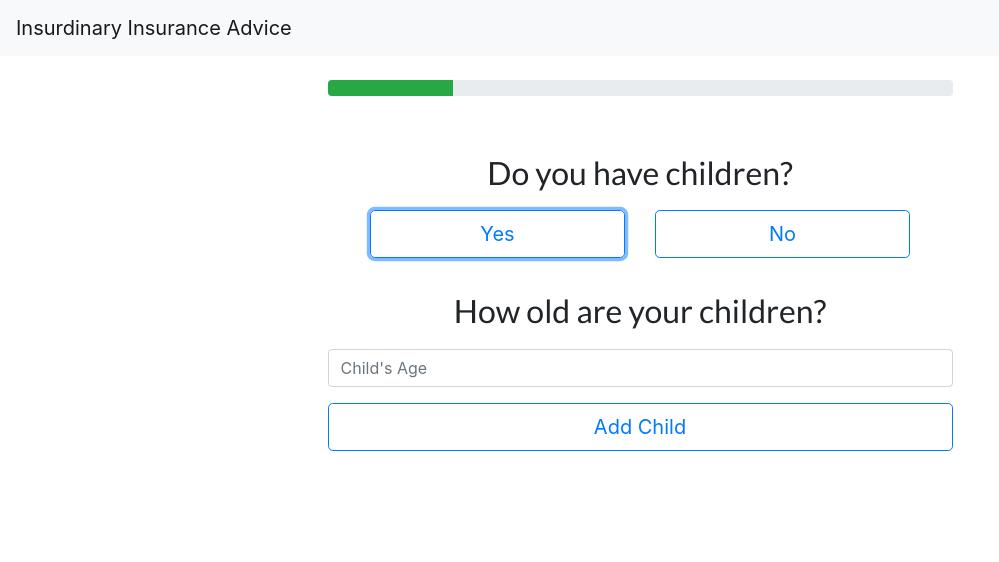
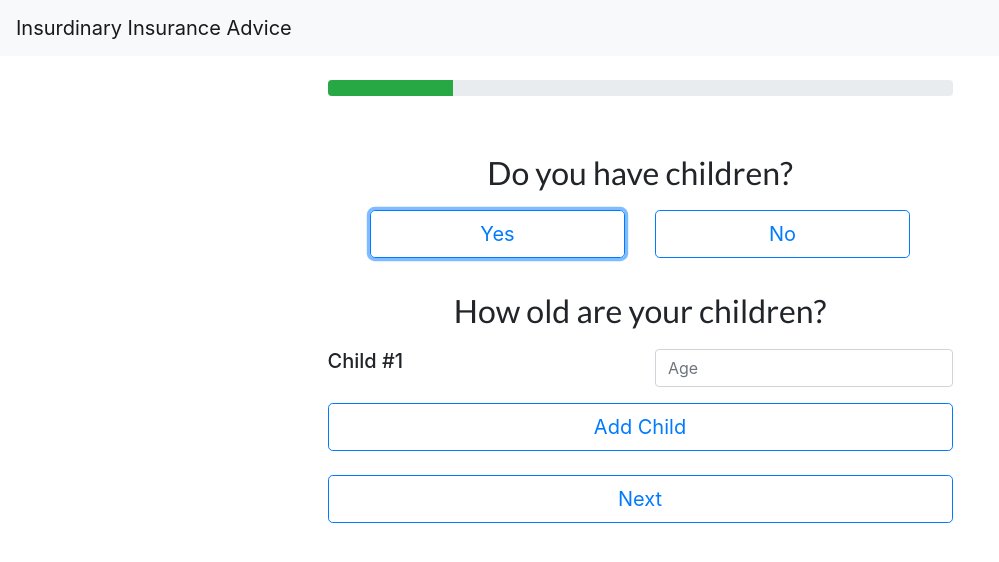
Before and after one commit to samunt/insurdinary, a Next.js app: page /children in a window 1280 px wide. Both pictures are taken after a click on the button "Yes". Shown: the top 562 px of the page, without its empty margins (0-999 px from the left). Built offline with nearby package versions, Linux system fonts and the light colour scheme.

Commit message:
wip children page

```diff
--- a/components/ChildrenForm.js
+++ b/components/ChildrenForm.js
@@ -48,6 +48,7 @@ export default function ChildrenForm() {
                                 onClick={async () => {
                                     await updateHasChildren(true);
                                     dispatch({ type: "HAS_CHILDREN", hasChildren: true });
+                                    dispatch({type: "NUMBER_OF_CHILDREN", numberOfChildren: 1});
                                 }}
                                 style={{ width: "100%" }}
                                 variant="outline-primary"
@@ -62,10 +63,7 @@ export default function ChildrenForm() {
                                 onClick={async (e) => {
                                     e.preventDefault();
                                     await dispatch({ type: "HAS_CHILDREN", hasChildren: false });
-                                    await dispatch({
-                                        type: "NUMBER_OF_CHILDREN",
-                                        numberOfChildren: 0,
-                                    });
+                                    updateHasChildren(false)
                                     // router.push("/children");
                                 }}
                                 style={{ width: "100%" }}
@@ -80,7 +78,11 @@ export default function ChildrenForm() {
                 </Container>
             </Form>
             {hasChildren === true && (
-                <Form>
+                <Form onSubmit={(e) => {
+                    e.preventDefault();
+                    dispatch({ type: "NUMBER_OF_CHILDREN", numberOfChildren: numberOfChildren.length + 1 });
+                    // router.push("/children");
+                }}>
                     <br />
                     <Row>
                         <Col
@@ -93,20 +95,30 @@ export default function ChildrenForm() {
                     </Row>
                     <Row>
                         {numberOfChildren.map((child, index) => (
+                            <>
                             <Col
-                                xs={{ span: 6, offset: 3 }}
-                                md={{ span: 6, offset: 3 }}
-                                lg={{ span: 6, offset: 3 }}
+                                xs={{ span: 3, offset: 3 }}
+                                md={{ span: 3, offset: 3 }}
+                                lg={{ span: 3, offset: 3 }}
                                 key={index}
+                                >
+                                <h5>Child #{index + 1}</h5>
+                            </Col>
+                            <Col
+                                xs={{ span: 3 }}
+                                md={{ span: 3 }}
+                                lg={{ span: 3 }}
+                                key={index + 20}
                             >
                                 <InputGroup className="mb-3">
                                     <FormControl
-                                        placeholder="Child's Age"
-                                        aria-label="Child's Age"
+                                        placeholder="Age"
+                                        aria-label="Age"
                                         aria-describedby="basic-addon2"
                                     />
                                 </InputGroup>
                             </Col>
+                            </>
                         ))}
                     </Row>
                     <Row>
@@ -119,7 +131,7 @@ export default function ChildrenForm() {
                                 className="align-button"
                                 onClick={async (e) => {
                                     e.preventDefault();
-                                    updateNumberOfChildren((children) => [
+                                    await updateNumberOfChildren((children) => [
                                         ...children,
                                         { childAge: undefined },
                                     ]);
@@ -133,6 +145,22 @@ export default function ChildrenForm() {
                             </Button>{" "}
                         </Col>
                     </Row>
+                    <br/>
+                    <Row>
+                        <Col xs={{ span: 6, offset: 3 }}
+                             md={{ span: 6, offset: 3 }}
+                             lg={{ span: 6, offset: 3 }}
+                        >
+                            <Button
+                                style={{ width: "100%" }}
+                                type="submit"
+                                variant="outline-primary"
+                                size="lg"
+                            >
+                                Next
+                            </Button>{" "}
+                        </Col>
+                    </Row>
                 </Form>
             )}
         </div>
--- a/reducers/form.reducer.js
+++ b/reducers/form.reducer.js
@@ -1,12 +1,16 @@
 const reducer = (state, action) => {
     switch(action.type){
         case "ADD_SPOUSE":
+            console.log(action.spouse)
             return ([...state, {spouse: action.spouse}]);
         case "SPOUSE_AGE":
+            console.log(action.spouseAge)
             return ([...state, {spouseAge: action.spouseAge}]);
         case "HAS_CHILDREN":
+            console.log(action.hasChildren)
             return ([...state, {hasChildren: action.hasChildren}]);
         case "NUMBER_OF_CHILDREN":
+            console.log(action.numberOfChildren)
             return ([...state, {numberOfChildren: action.numberOfChildren}])
         default:
             return state
```
